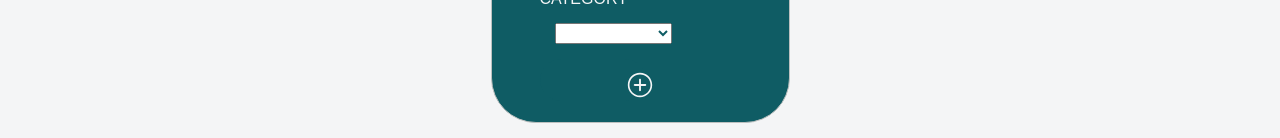
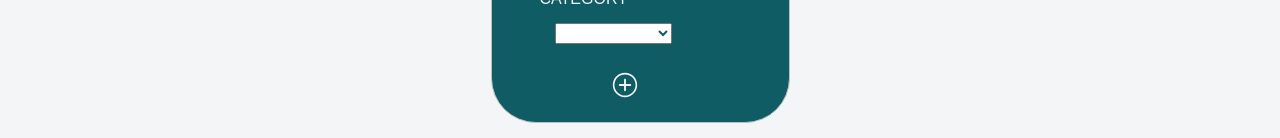
Before and after one commit to JanaDrieschner/capstone-picky-eaters, a Next.js app: page / in a window 1280 px wide. Shown: the part 363-501 px from the top of the page. Built offline with nearby package versions, Linux system fonts and the light colour scheme.

Commit message:
adding icon

```diff
--- a/components/LinksHomepage/index.js
+++ b/components/LinksHomepage/index.js
@@ -48,7 +48,7 @@ export default function LinksHomepage() {
   return (
     <>
       <StyledWrapper>
-        <StyledForm onSubmit={handleSubmit}>
+        <StyledForm onSubmit={handleSubmit} autocomplete="off">
           <StyledTitle id="title-id" aria-labelledby="title-label">
             Add Recipe
           </StyledTitle>
@@ -229,4 +229,5 @@ const StyledIcon = styled.div`
   margin-top: 10px;
   font-size: 30px;
   color: #f4f5f6;
+  margin-right: 30px;
 `;
```
